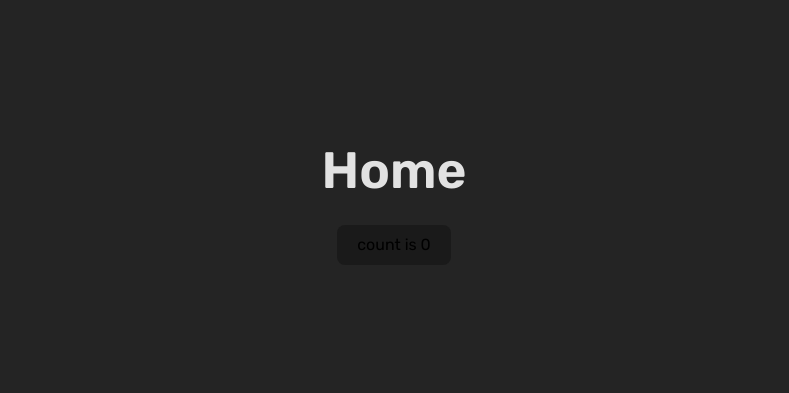
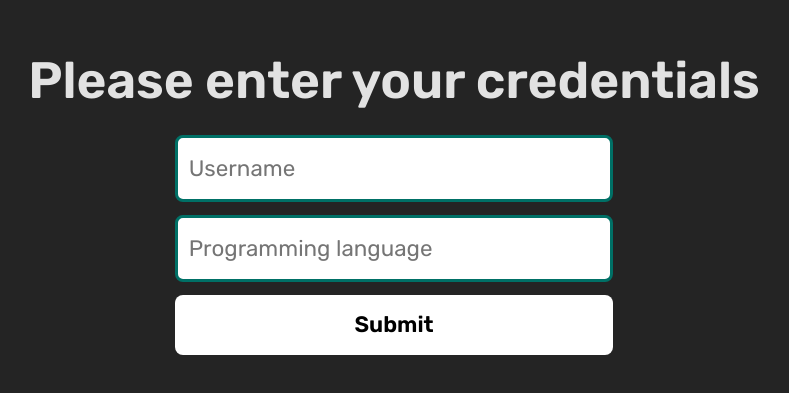
Before and after one commit to mcach/sandbox, a React (Vite) app in the folder client/: page / in a window 1280 px wide. Shown: the part 209-602 px from the top of the page, without its empty margins (246-1035 px from the left). Built offline with nearby package versions, Linux system fonts and the light colour scheme.

Commit message:
create form

```diff
--- a/client/src/pages/Home.jsx
+++ b/client/src/pages/Home.jsx
@@ -3,34 +3,87 @@ import styled from "styled-components";
 import { useState } from "react";
 
 const Home = () => {
-  const [count, setCount] = useState(0);
+  const [formData, setFormData] = useState({});
+
+  const handleChange = (event) => {
+    const key = event.target.id;
+    const value = event.target.value;
+
+    setFormData({ ...formData, [key]: value });
+  };
+
+  const handleSubmit = (event) => {
+    event.preventDefault();
+
+    fetch("/api/people", {
+      method: "POST",
+      headers: {
+        "Content-Type": "application/json",
+      },
+      body: JSON.stringify(formData),
+    });
+  };
 
   return (
-    <>
-      <Title>Home</Title>
-      <Button onClick={() => setCount(count + 1)}>count is {count}</Button>
-    </>
+    <Wrapper>
+      <Title>Please enter your credentials</Title>
+      <Form onSubmit={handleSubmit}>
+        <Input id="username" onChange={handleChange} placeholder="Username" />
+        <Input
+          id="language"
+          onChange={handleChange}
+          placeholder="Programming language"
+        />
+        <Button>Submit</Button>
+      </Form>
+    </Wrapper>
   );
 };
 
 const Button = styled.button`
-  background-color: #1a1a1a;
-  border: 1px solid transparent;
+  background: #ffffff;
+  border: 3px solid transparent;
   border-radius: 8px;
+  color: #000000;
   cursor: pointer;
   font-family: inherit;
-  font-size: 1em;
-  font-weight: 500;
+  font-size: 1.4rem;
+  font-weight: bold;
   padding: 0.6em 1.2em;
   transition: border-color 0.25s;
+  width: 100%;
 
   &:hover {
-    border-color: #646cff;
+    border-color: #007066;
   }
 
   &:focus,
   &:focus-visible {
     outline: 4px auto -webkit-focus-ring-color;
+  }
+`;
+
+const Form = styled.form`
+  align-items: center;
+  display: flex;
+  flex-direction: column;
+  gap: 0.8rem;
+  width: 60%;
+`;
+
+const Input = styled.input`
+  background: #ffffff;
+  border: 3px solid #007066;
+  border-radius: 8px;
+  box-sizing: border-box;
+  color: #000000;
+  font-size: 1.4rem;
+  height: 3em;
+  padding: 0 0.5em;
+  width: 100%;
+
+  &:focus {
+    outline: none;
   }
 `;
 
@@ -40,4 +93,10 @@ const Title = styled.h1`
   margin: 0.5em 0;
 `;
 
+const Wrapper = styled.div`
+  align-items: center;
+  display: flex;
+  flex-direction: column;
+`;
+
 export default Home;
```
